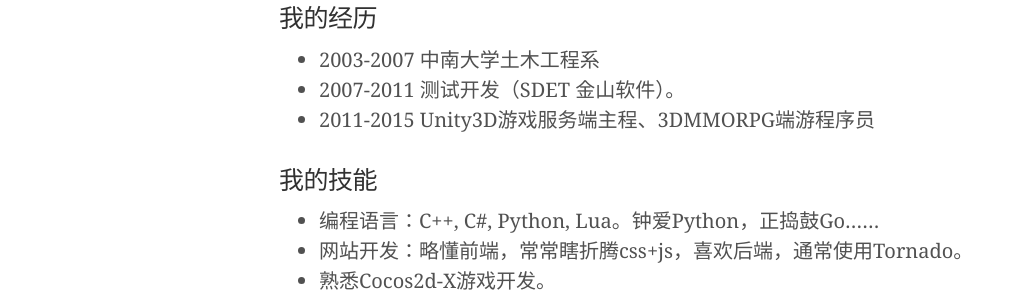
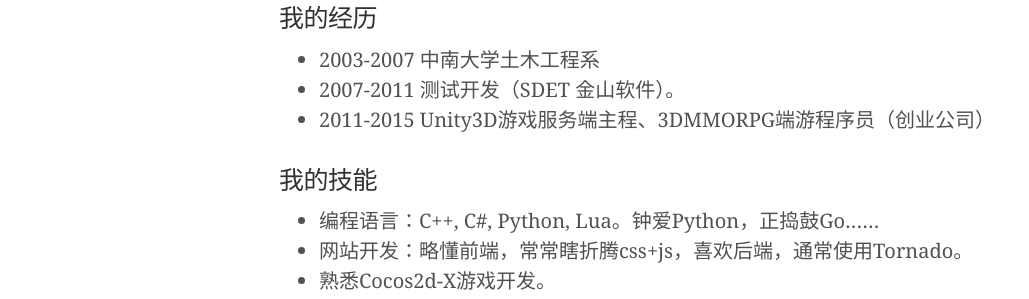
Before and after one commit to coderzh/coderzh.github.io, a Jekyll site: the page built from about.md, in a window 1280 px wide. Shown: the part 289-588 px from the top of the page, without its empty margins (1-1030 px from the left). Built offline with Jekyll 4.4.1, drawn with Linux system fonts in a browser that asks for light colours; Markdown is read by kramdown in place of the engine named in the settings; comment, search, counter and statistics services are not loaded.

Commit message:
modify about me

```diff
--- a/about.md
+++ b/about.md
@@ -11,7 +11,7 @@ title: 关于我
 ###我的经历
  * 2003-2007 中南大学土木工程系
  * 2007-2011 测试开发（SDET 金山软件）。
- * 2011-2015 Unity3D游戏服务端主程、3DMMORPG端游程序员
+ * 2011-2015 Unity3D游戏服务端主程、3DMMORPG端游程序员（创业公司）
 
 ###我的技能
  * 编程语言：C++, C#, Python, Lua。钟爱Python，正捣鼓Go……
```
